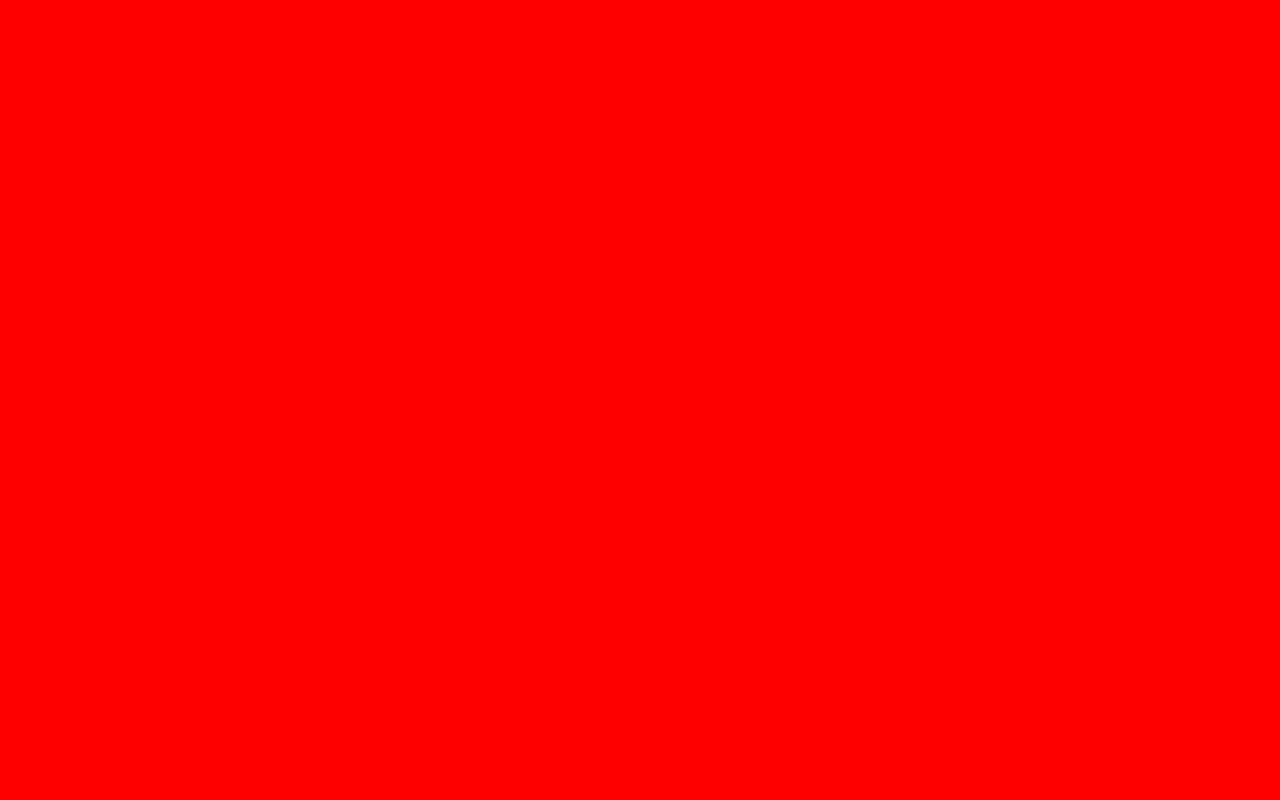
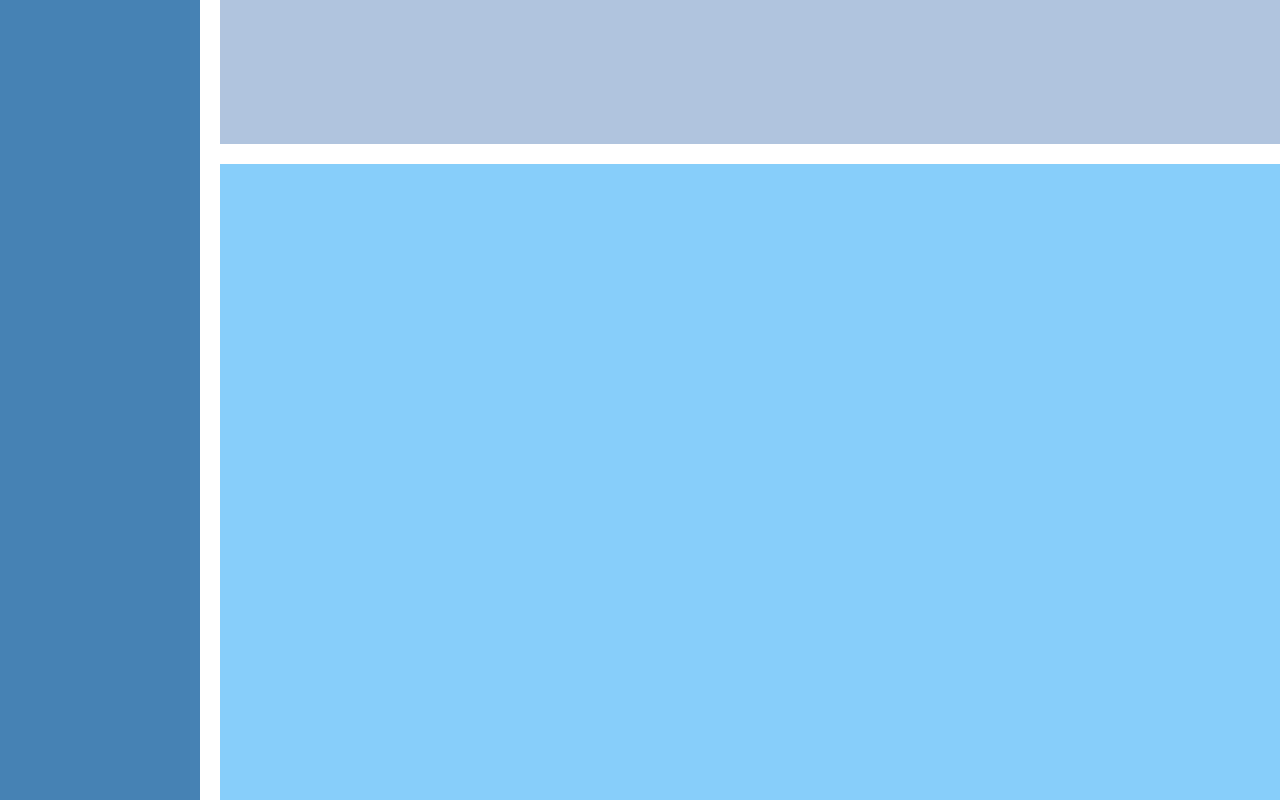
Before and after one commit to relieze/admin-dashboard, a plain HTML site: page index.html in a window 1280 px wide. Drawn offline with Linux system fonts and the light colour scheme.

Commit message:
Add sidebar, header, main elements; apply CSS GRID

```diff
--- a/css/styles.css
+++ b/css/styles.css
@@ -1,3 +1,32 @@
-body {
-  background-color: red;
+* {
+  box-sizing: border-box;
+  margin: 0;
+  padding: 0;
+  border: none;
+  text-decoration: none;
 }
+
+html, body, .dashboard {
+  height: 100%;
+}
+
+.dashboard {
+  display: grid;
+  grid-template-columns: 200px 1fr;
+  gap: 20px;
+}
+
+.header {
+  grid-area: 1 / 2 / 2 / 3;
+  background-color: lightsteelblue;
+}
+
+.sidebar {
+  grid-area: 1 / 1 / 6 / 2;
+  background-color: steelblue;
+}
+
+.main {
+  grid-area: 2 / 2 / 6 / 3;
+  background-color: lightskyblue;
+}
--- a/index.html
+++ b/index.html
@@ -8,5 +8,11 @@
 </head>
 <body>
 
+  <div class="dashboard">
+    <div class="header"></div>
+    <div class="sidebar"></div>
+    <div class="main"></div>
+  </div>
+
 </body>
 </html>
```
